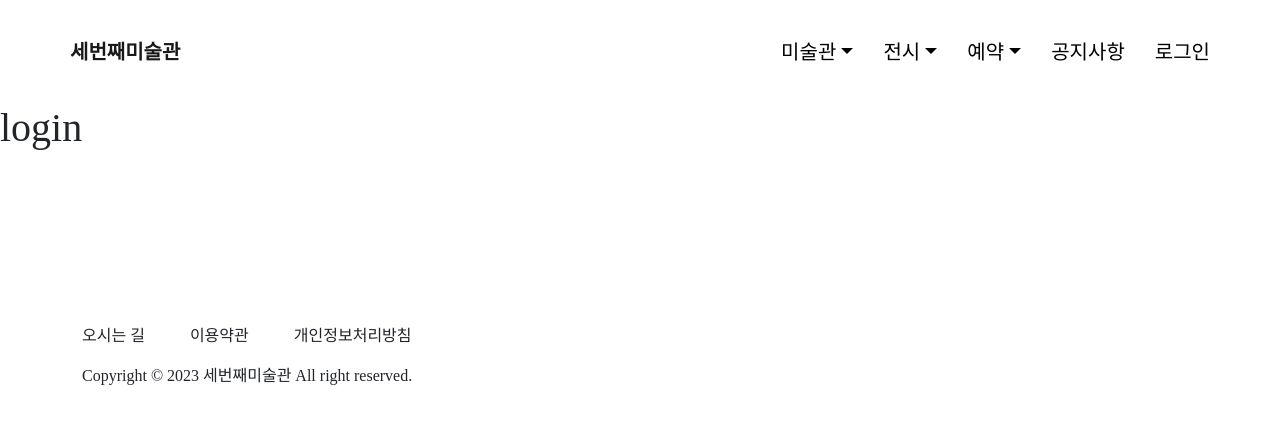
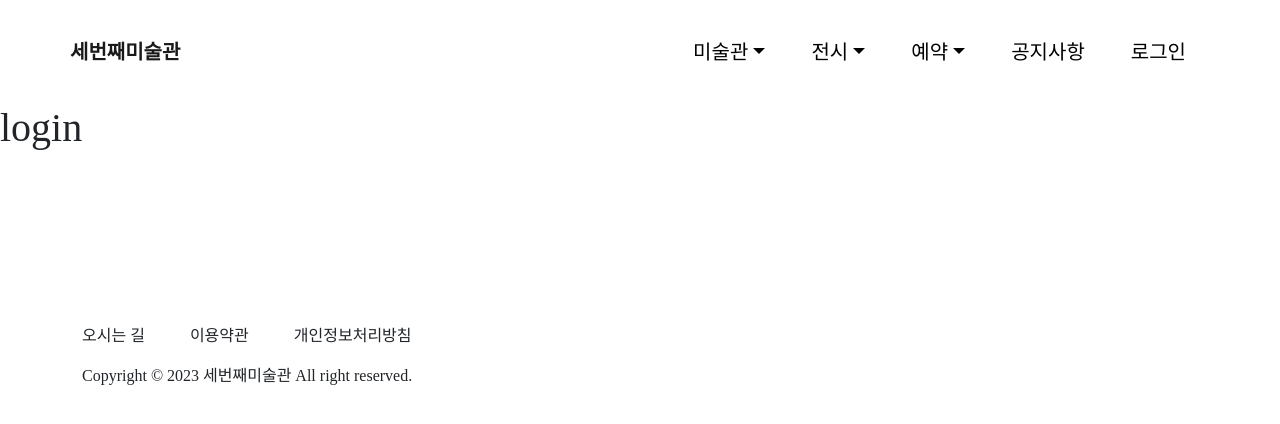
Before and after one commit to wqe2209/thirdmuseum, a React (Create React App) app in the folder tm-front/: page /login in a window 1280 px wide. Shown: the top 424 px of the page. Built offline with nearby package versions, Linux system fonts and the light colour scheme; a web font is replaced by a local one.

Commit message:
jej header 수정

```diff
--- a/tm-front/src/common/haeder.jsx
+++ b/tm-front/src/common/haeder.jsx
@@ -1,37 +1,29 @@
 // import Button from 'react-bootstrap/Button';
-import Container from 'react-bootstrap/Container';
+// import Container from 'react-bootstrap/Container';
 // import Form from 'react-bootstrap/Form';
 // import Nav from 'react-bootstrap/Nav';
 // import Navbar from 'react-bootstrap/Navbar';
 // import NavDropdown from 'react-bootstrap/NavDropdown';
-import { Navbar, NavDropdown, Nav } from 'react-bootstrap';
+import { Navbar, NavDropdown, Nav, Container } from 'react-bootstrap';
 import '../style/common.css';
 
 function Header() {
   return (
     <Navbar bg="white" expand="lg" className='container'>
-      <Container fluid className='navbar'>
-        <Navbar.Brand href="/main">세번째미술관</Navbar.Brand>
-        <Navbar.Toggle aria-controls="navbarScroll" />
-        <Navbar.Collapse id="navbarScroll">
-          <Nav
-            className="me-auto my-2 my-lg-0"
-            style={{ maxHeight: '100px' }}
-            navbarScroll
-          >
-            </Nav>
+      <Container className='navbar '>
+      <Navbar.Brand href="/main">세번째미술관</Navbar.Brand>
+        <Navbar.Toggle aria-controls="basic-navbar-nav" />
+        <Navbar.Collapse id="basic-navbar-nav">
+          <Nav className="justify-content-end flex-grow-1 pe-3">
             <NavDropdown title="미술관" id="navbarScrollingDropdown">
               <NavDropdown.Item href="/intro">미술관 소개</NavDropdown.Item>
               <NavDropdown.Item href="/location">찾아오시는 길</NavDropdown.Item>
             </NavDropdown>
-
             <NavDropdown title="전시" id="navbarScrollingDropdown">
               <NavDropdown.Item href="/now">현재전시</NavDropdown.Item>
               <NavDropdown.Item href="/past">과거전시</NavDropdown.Item>
               <NavDropdown.Item href="/programe">프로그램</NavDropdown.Item>
             </NavDropdown>
-
-
             <NavDropdown title="예약" id="navbarScrollingDropdown">
               <NavDropdown.Item href="/reserve">관람예약</NavDropdown.Item>
               <NavDropdown.Item href="/attention">
@@ -40,6 +32,7 @@ function Header() {
             </NavDropdown>
           <Nav.Link href="/notice">공지사항</Nav.Link>
             <Nav.Link href="/login">로그인</Nav.Link>
+            </Nav>
         </Navbar.Collapse>
       </Container>
     </Navbar>
--- a/tm-front/src/pages/main.jsx
+++ b/tm-front/src/pages/main.jsx
@@ -6,8 +6,6 @@ function Main() {
     <div className="Main">
       <section className="App-Main">
       <section class="main">
-          {/* <div class="img1"></div>
-          <div class="img2"></div> */}
         <div class="container">
           <p class="mainText1">“I Think of Olimpia Zagnoli as Keith Haring’s<br/>
             radiant boby  come to life” - by Tamara Shopsin</p>
--- a/tm-front/src/style/common.css
+++ b/tm-front/src/style/common.css
@@ -1,9 +1,6 @@
 @import url('https://fonts.googleapis.com/css2?family=Playfair+Display:ital,wght@0,400;0,500;0,600;0,700;0,800;0,900;1,400;1,500;1,600;1,700;1,800;1,900&display=swap');
 @import url('https://fonts.googleapis.com/css2?family=Noto+Sans+KR:wght@100;300;400;500;700;900&display=swap');
-/* @font-face {
-  font-family: "PlayfairDisplay", "NotoSansKR";
-  src: url('https://fonts.googleapis.com/css2?family=Noto+Sans+KR:wght@100;300;400;500;700;900&family=Playfair+Display:ital,wght@0,400;0,500;0,600;0,700;0,800;0,900;1,400;1,500;1,600;1,700;1,800;1,900&display=swap');
-} */
+
 
 *{
   font-family: 'PlayfairDisplay', 'NotoSansKR';
@@ -25,6 +22,16 @@
   font-size: 20px !important;
   font-family: 'NotoSansKR';
   font-weight: bold;
+}
+#navbarScrollingDropdown{
+  z-index: 9999;
+
+}
+#basic-navbar-nav{
+  background-color: #fff;
+  margin-top: 10px;
+  padding-bottom: 10px;
+  border-radius: 10px;
 }
 
 
--- a/tm-front/src/style/main.css
+++ b/tm-front/src/style/main.css
@@ -11,21 +11,24 @@ body{
 }
 
 .main{
+z-index: -1;
 height: 864px;
 position: relative;
-background-image:url(../resource/main/Main2.png), url(../resource/main/Main1.png); background-size:483px 373px, 513px 375px; background-position:446px 0px, 0 233px; background-repeat:no-repeat;
+background-image:url(../resource/main/Main2.png), url(../resource/main/Main1.png); background-size:483px 373px, 513px 375px; background-position:490px 0px, 0 233px; background-repeat:no-repeat;
 }
 .mainText1{
   font-size: 16px;
   margin-top: 38px;
-  margin-left: 50px;
+  /* margin-left: 50px; */
+  margin-left: 30px;
   font-family: 'NotoSansKR';
   line-height: 21px;
 }
 
 .mainText2{
   font-size: 215px;
-  margin-left: 98px;
+  /* margin-left: 98px; */
+  margin-left: 65px;
   line-height: 175px;
   font-family: 'Playfair Display';
   font-weight: bold;
@@ -33,8 +36,8 @@ background-image:url(../resource/main/Main2.png), url(../resource/main/Main1.png
 
 .mainText3{
   font-size: 215px;
-  margin-left: 368px;
-  margin-left: 350px;
+  /* margin-left: 350px; */
+  margin-left: 166px;
   line-height: 175px;
   font-family: 'Playfair Display';
   font-weight: bold;
@@ -52,24 +55,6 @@ background-image:url(../resource/main/Main2.png), url(../resource/main/Main1.png
   color: #fff !important;
   font-size: 26px;
   font-family: 'NotoSansKR';
-}
-.img1{
-  width: 483px;
-  height: 373px;
-  background-color: aqua;
-  position: absolute;
-  margin-left: 446px;
-  background-position: center;
-  background-image: url(../resource/main/Main2.png);
-}
-.img2{
-  width: 513px;
-  height: 375px;
-  background-color: aqua;
-  position: absolute;
-  margin-top: 233px;
-  background-position: center;
-  background-image: url(../resource/main/Main1.png);
 }
 .content{
  height: 5826px;
@@ -195,22 +180,7 @@ background-image:url(../resource/main/Main2.png), url(../resource/main/Main1.png
   font-size: 38px;
   font-family: 'NotoSansKR';
 }
-.img1{
-  width: 690px;
-  height: 533px;
-  background-color: aqua;
-  position: absolute;
-  margin-left: 1212px;
-  background-image: url(../resource/main/Main2.png);
-}
-.img2{
-  width: 733px;
-  height: 536px;
-  background-color: aqua;
-  position: absolute;
-  margin-top: 334px;
-  background-image: url(../resource/main/Main1.png);
-}
+
 
 .h2{
   font-family: 'Playfair Display';
```
